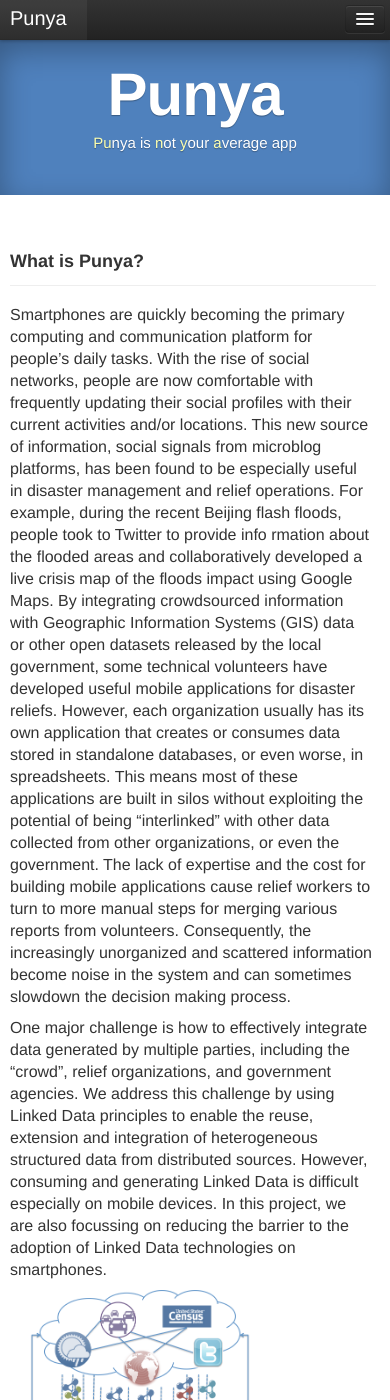
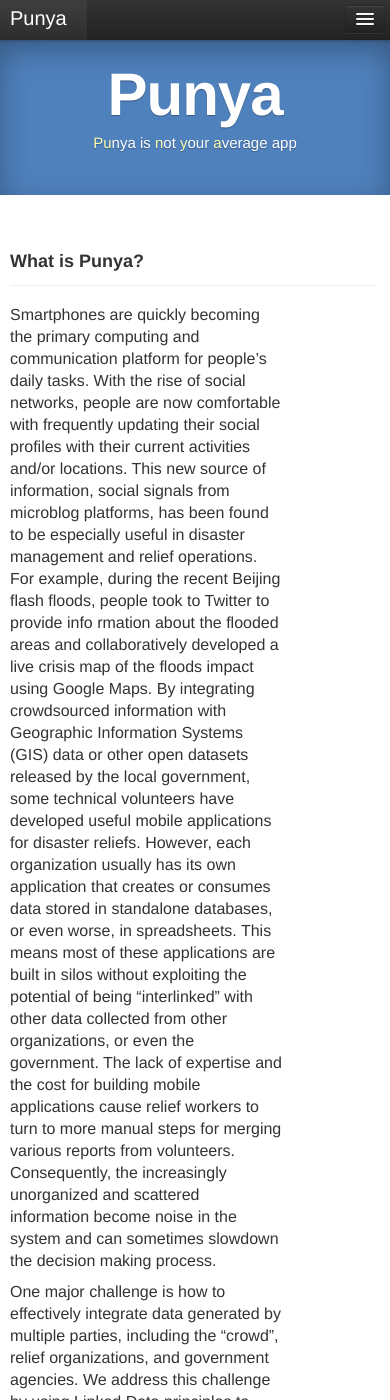
Before and after one commit to mit-dig/punya-website, a Jekyll site: the page built from index.md, in a window 390 px wide and 1400 px high. Built offline with Jekyll 4.4.1, drawn with Linux system fonts in a browser that asks for light colours.

Commit message:
Update page title and CSS media query

```diff
--- a/index.md
+++ b/index.md
@@ -4,7 +4,7 @@
 
 layout: home
 responsive: true
-title: The Punya project
+title: The Punya Project
 description: Punya is not your average app
 ---
 
--- a/static/bootstrap-responsive.css
+++ b/static/bootstrap-responsive.css
@@ -23,8 +23,14 @@
         padding: 0;
     }
 
-    .span12, .span9, .footnotes {
+    .span12, .footnotes {
         width: 100%;
+        padding: 0;
+        margin: 0;
+    }
+
+    .span9 {
+        width: 75%;
         padding: 0;
         margin: 0;
     }
```
